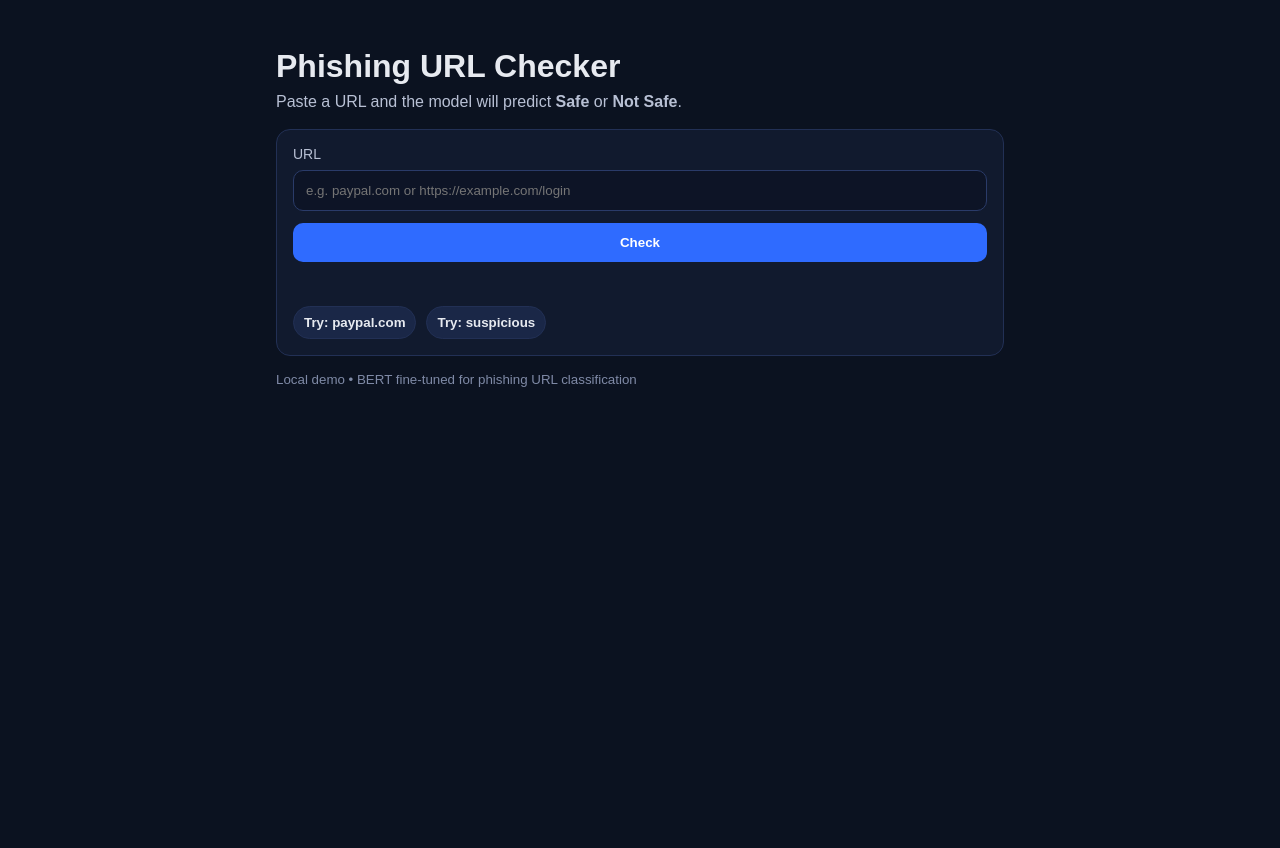
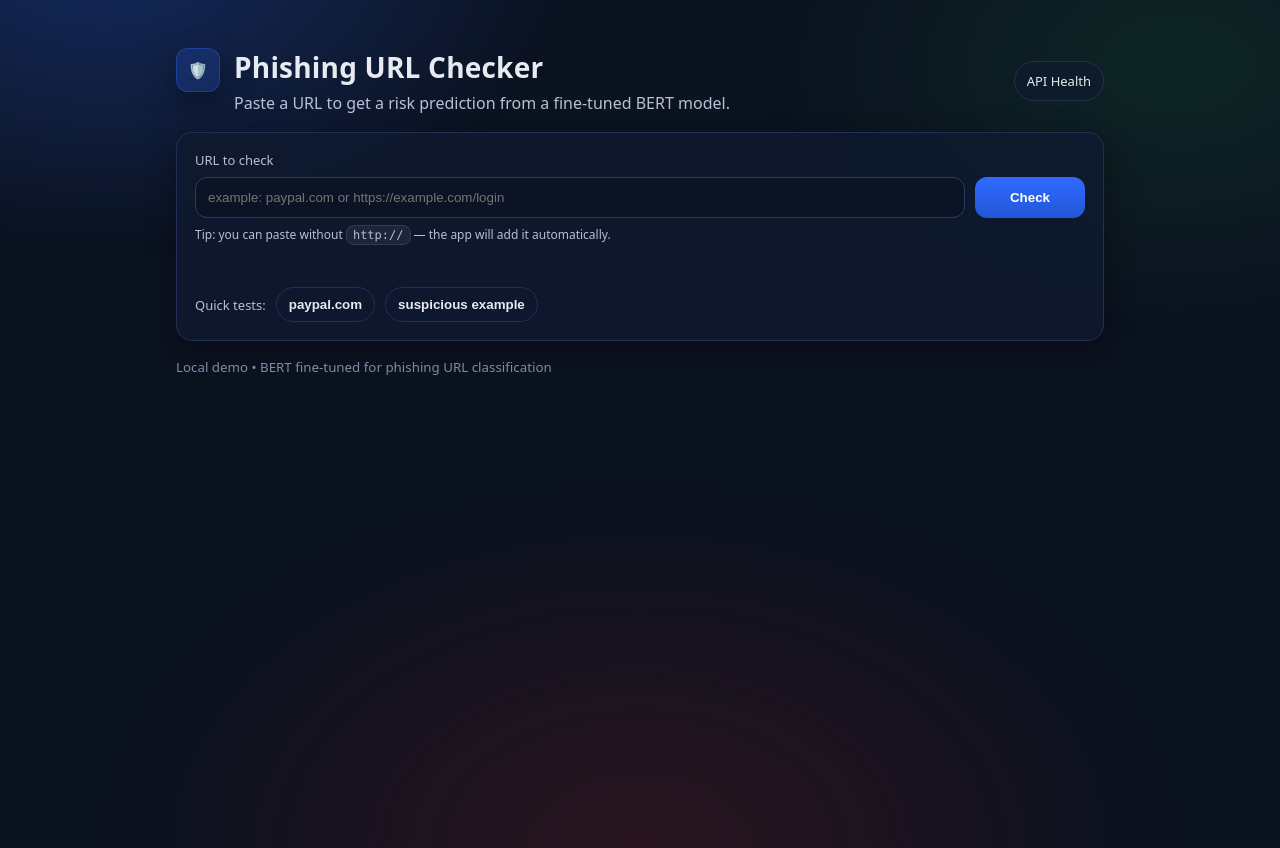
Before and after one commit to akrourmoh/phishing-url-detector, a Flask app: page / in a window 1280 px wide. Before the commit the page ends 387 px from the top, so only its background shows below. Run offline with Flask 3, Linux system fonts and the light colour scheme.

Commit message:
changing designe

```diff
--- a/static/app.js
+++ b/static/app.js
@@ -1,3 +1,5 @@
+// static/app.js
+
 const urlInput = document.getElementById("urlInput");
 const checkBtn = document.getElementById("checkBtn");
 const statusEl = document.getElementById("status");
@@ -9,21 +11,37 @@ const pSafeEl = document.getElementById("pSafe");
 const pNotSafeEl = document.getElementById("pNotSafe");
 const deviceEl = document.getElementById("device");
 
+// New UI progress bars (from the improved HTML)
+const safeFillEl = document.getElementById("safeFill");
+const notSafeFillEl = document.getElementById("notSafeFill");
+
 function setLoading(isLoading) {
   checkBtn.disabled = isLoading;
   statusEl.textContent = isLoading ? "Checking..." : "";
 }
 
+function toPct(prob) {
+  const n = Number(prob);
+  if (!Number.isFinite(n)) return 0;
+  return Math.max(0, Math.min(100, n * 100));
+}
+
 function showResult(data) {
   resultEl.classList.remove("hidden");
 
+  // Badge
   badgeEl.textContent = data.label;
   badgeEl.className = "badge " + (data.label === "Safe" ? "safe" : "notsafe");
 
+  // Metrics
   confidenceEl.textContent = data.confidence;
   pSafeEl.textContent = data.prob_safe;
   pNotSafeEl.textContent = data.prob_not_safe;
   deviceEl.textContent = data.device || "";
+
+  // Progress bars
+  if (safeFillEl) safeFillEl.style.width = toPct(data.prob_safe) + "%";
+  if (notSafeFillEl) notSafeFillEl.style.width = toPct(data.prob_not_safe) + "%";
 }
 
 async function predict(url) {
@@ -38,7 +56,7 @@ async function predict(url) {
   return data;
 }
 
-checkBtn.addEventListener("click", async () => {
+async function handleCheck() {
   const url = urlInput.value.trim();
   resultEl.classList.add("hidden");
 
@@ -57,13 +75,20 @@ checkBtn.addEventListener("click", async () => {
   } finally {
     setLoading(false);
   }
+}
+
+checkBtn.addEventListener("click", handleCheck);
+
+// Submit on Enter
+urlInput.addEventListener("keydown", (e) => {
+  if (e.key === "Enter") handleCheck();
 });
 
 // Example chips
 document.querySelectorAll(".chip").forEach(btn => {
-  btn.addEventListener("click", async () => {
+  btn.addEventListener("click", () => {
     const u = btn.getAttribute("data-url");
     urlInput.value = u;
-    checkBtn.click();
+    handleCheck();
   });
 });
--- a/static/style.css
+++ b/static/style.css
@@ -1,119 +1,300 @@
-* { box-sizing: border-box; }
-
-body {
-  margin: 0;
-  font-family: Arial, sans-serif;
-  background: #0b1220;
-  color: #e7eaf0;
+:root{
+  --bg:#0b1220;
+  --panel:#0f1930cc;
+  --card:#0f1930;
+  --text:#e7eaf0;
+  --muted:#b8c0d4;
+  --line:#223055;
+  --line2:#2a3b69;
+  --primary:#2f6bff;
+  --good:#1c7f3a;
+  --bad:#b42318;
+  --shadow: 0 10px 30px rgba(0,0,0,.35);
+  --radius: 16px;
 }
 
-.container {
-  max-width: 760px;
+*{ box-sizing:border-box; }
+html,body{ height:100%; }
+body{
+  margin:0;
+  font-family: ui-sans-serif, system-ui, -apple-system, Segoe UI, Roboto, Arial, "Apple Color Emoji","Segoe UI Emoji";
+  background: var(--bg);
+  color: var(--text);
+  overflow-x:hidden;
+}
+
+.bg{
+  position:fixed;
+  inset:-20%;
+  background:
+    radial-gradient(800px 500px at 20% 10%, rgba(47,107,255,.28), transparent 60%),
+    radial-gradient(700px 450px at 80% 20%, rgba(28,127,58,.18), transparent 60%),
+    radial-gradient(900px 600px at 50% 90%, rgba(180,35,24,.18), transparent 60%);
+  filter: blur(10px);
+  z-index:-1;
+}
+
+.wrap{
+  max-width: 960px;
   margin: 48px auto;
   padding: 0 16px;
 }
 
-h1 { margin: 0 0 8px; }
-.sub { margin: 0 0 18px; color: #b8c0d4; }
-
-.card {
-  background: #111a2e;
-  border: 1px solid #223055;
-  border-radius: 14px;
-  padding: 16px;
+.header{
+  display:flex;
+  align-items:center;
+  justify-content:space-between;
+  gap: 16px;
+  margin-bottom: 18px;
 }
 
-.label {
-  display: block;
+.brand{
+  display:flex;
+  align-items:flex-start;
+  gap: 14px;
+}
+
+.logo{
+  width: 44px;
+  height: 44px;
+  border-radius: 12px;
+  display:grid;
+  place-items:center;
+  background: rgba(47,107,255,.18);
+  border: 1px solid rgba(47,107,255,.35);
+  box-shadow: var(--shadow);
+}
+
+h1{
+  font-size: 28px;
+  margin: 0;
+  letter-spacing: .2px;
+}
+
+.sub{
+  margin: 6px 0 0;
+  color: var(--muted);
+  max-width: 60ch;
+}
+
+.pill{
+  text-decoration:none;
+  color: var(--text);
+  font-size: 13px;
+  padding: 10px 12px;
+  border-radius: 999px;
+  border: 1px solid var(--line);
+  background: rgba(15,25,48,.6);
+}
+
+.panel{
+  background: var(--panel);
+  border: 1px solid var(--line);
+  border-radius: var(--radius);
+  padding: 18px;
+  box-shadow: var(--shadow);
+}
+
+.field{ margin-bottom: 10px; }
+
+.label{
+  display:block;
+  color: var(--muted);
+  font-size: 13px;
   margin-bottom: 8px;
-  color: #b8c0d4;
+}
+
+.inputRow{
+  display:flex;
+  gap: 10px;
+}
+
+input{
+  width:100%;
+  padding: 12px 12px;
+  border-radius: 12px;
+  border: 1px solid var(--line2);
+  background: rgba(11,18,32,.6);
+  color: var(--text);
+  outline:none;
+}
+
+input:focus{
+  border-color: rgba(47,107,255,.7);
+  box-shadow: 0 0 0 3px rgba(47,107,255,.18);
+}
+
+button{
+  border:0;
+  border-radius: 12px;
+  padding: 12px 14px;
+  cursor:pointer;
+  font-weight: 700;
+  color: #fff;
+}
+
+.primary{
+  background: linear-gradient(180deg, rgba(47,107,255,1), rgba(34,86,215,1));
+  min-width: 110px;
+}
+
+button:disabled{
+  opacity:.7;
+  cursor:not-allowed;
+}
+
+.hint{
+  margin: 8px 0 0;
+  color: var(--muted);
+  font-size: 12px;
+}
+
+.hint code{
+  font-family: ui-monospace, SFMono-Regular, Menlo, Monaco, Consolas, "Liberation Mono", monospace;
+  background: rgba(255,255,255,.06);
+  padding: 2px 6px;
+  border-radius: 8px;
+  border: 1px solid rgba(255,255,255,.10);
+}
+
+.status{
+  margin-top: 10px;
+  min-height: 20px;
+  color: var(--muted);
   font-size: 14px;
 }
 
-input {
-  width: 100%;
-  padding: 12px;
-  border-radius: 10px;
-  border: 1px solid #2a3b69;
-  background: #0d1426;
-  color: #e7eaf0;
-  outline: none;
+.result{
+  margin-top: 14px;
+  padding: 14px;
+  border-radius: 14px;
+  border: 1px solid var(--line);
+  background: rgba(11,18,32,.55);
 }
 
-button {
-  margin-top: 12px;
-  width: 100%;
-  padding: 12px;
-  border: 0;
-  border-radius: 10px;
-  cursor: pointer;
-  background: #2f6bff;
-  color: white;
-  font-weight: bold;
+.hidden{ display:none; }
+
+.resultTop{
+  display:flex;
+  gap: 18px;
+  justify-content:space-between;
+  align-items:flex-start;
+  flex-wrap: wrap;
 }
 
-button:disabled {
-  opacity: 0.7;
-  cursor: not-allowed;
+.badgeWrap{
+  display:flex;
+  flex-direction:column;
+  gap: 10px;
+  min-width: 220px;
 }
 
-.status {
-  margin-top: 12px;
-  min-height: 20px;
-  color: #b8c0d4;
+.badge{
+  display:inline-flex;
+  align-items:center;
+  gap: 8px;
+  font-weight: 800;
+  padding: 8px 12px;
+  border-radius: 999px;
+  width: fit-content;
+  border: 1px solid rgba(255,255,255,.12);
 }
 
-.result {
-  margin-top: 14px;
-  padding: 12px;
-  border-radius: 10px;
-  border: 1px solid #223055;
-  background: #0d1426;
+.badge.safe{
+  background: rgba(28,127,58,.18);
+  border-color: rgba(28,127,58,.35);
 }
 
-.hidden { display: none; }
-
-.badge {
-  display: inline-block;
-  padding: 6px 10px;
-  border-radius: 999px;
-  font-weight: bold;
-  margin-bottom: 10px;
+.badge.notsafe{
+  background: rgba(180,35,24,.18);
+  border-color: rgba(180,35,24,.35);
 }
 
-.badge.safe { background: #1c7f3a; }
-.badge.notsafe { background: #b42318; }
-
-.grid { display: grid; gap: 8px; }
-.row {
-  display: flex;
-  justify-content: space-between;
-  gap: 14px;
-  padding: 8px;
-  border: 1px solid #223055;
-  border-radius: 10px;
+.confidence{
+  display:flex;
+  justify-content:space-between;
+  gap: 12px;
+  padding: 10px 12px;
+  border: 1px solid var(--line);
+  border-radius: 12px;
+  background: rgba(15,25,48,.55);
 }
 
-.k { color: #b8c0d4; }
-
-.examples {
-  margin-top: 12px;
-  display: flex;
+.bars{
+  flex: 1;
+  min-width: 320px;
+  display:flex;
+  flex-direction:column;
   gap: 10px;
 }
 
-.chip {
-  width: auto;
-  margin-top: 0;
-  padding: 8px 10px;
-  border-radius: 999px;
-  background: #1a2747;
-  border: 1px solid #223055;
-  color: #e7eaf0;
-  font-weight: 600;
+.barRow{
+  display:grid;
+  grid-template-columns: 90px 1fr 90px;
+  gap: 10px;
+  align-items:center;
 }
 
-footer {
+.bar{
+  height: 10px;
+  border-radius: 999px;
+  border: 1px solid rgba(255,255,255,.10);
+  background: rgba(255,255,255,.06);
+  overflow:hidden;
+}
+
+.fill{
+  height: 100%;
+  width: 0%;
+  background: rgba(28,127,58,.9);
+  border-radius: 999px;
+  transition: width .25s ease;
+}
+
+.fill.danger{
+  background: rgba(180,35,24,.9);
+}
+
+.meta{
+  margin-top: 12px;
+  display:grid;
+  grid-template-columns: 1fr 2fr;
+  gap: 10px;
+}
+
+.metaItem{
+  padding: 10px 12px;
+  border: 1px solid var(--line);
+  border-radius: 12px;
+  background: rgba(15,25,48,.55);
+  display:flex;
+  justify-content:space-between;
+  gap: 12px;
+}
+
+.k{ color: var(--muted); font-size: 13px; }
+.v{ font-weight: 700; }
+.mono{ font-family: ui-monospace, SFMono-Regular, Menlo, Monaco, Consolas, "Liberation Mono", monospace; }
+
+.examples{
+  margin-top: 14px;
+  display:flex;
+  gap: 10px;
+  align-items:center;
+  flex-wrap: wrap;
+}
+
+.chip{
+  width:auto;
+  padding: 9px 12px;
+  border-radius: 999px;
+  background: rgba(15,25,48,.65);
+  border: 1px solid var(--line);
+  color: var(--text);
+  font-weight: 700;
+}
+
+.footer{
   margin-top: 14px;
   color: #7f8aa6;
 }
--- a/templates/index.html
+++ b/templates/index.html
@@ -7,39 +7,85 @@
   <link rel="stylesheet" href="{{ url_for('static', filename='style.css') }}">
 </head>
 <body>
-  <div class="container">
-    <h1>Phishing URL Checker</h1>
-    <p class="sub">Paste a URL and the model will predict <b>Safe</b> or <b>Not Safe</b>.</p>
+  <div class="bg"></div>
 
-    <div class="card">
-      <label class="label" for="urlInput">URL</label>
-      <input id="urlInput" type="text" placeholder="e.g. paypal.com or https://example.com/login" />
+  <main class="wrap">
+    <header class="header">
+      <div class="brand">
+        <div class="logo" aria-hidden="true">🛡️</div>
+        <div>
+          <h1>Phishing URL Checker</h1>
+          <p class="sub">Paste a URL to get a risk prediction from a fine-tuned BERT model.</p>
+        </div>
+      </div>
+      <a class="pill" href="/api/health" target="_blank" rel="noreferrer">API Health</a>
+    </header>
 
-      <button id="checkBtn">Check</button>
+    <section class="panel">
+      <div class="field">
+        <label class="label" for="urlInput">URL to check</label>
+        <div class="inputRow">
+          <input id="urlInput" type="text" autocomplete="off"
+                 placeholder="example: paypal.com or https://example.com/login" />
+          <button id="checkBtn" class="primary">Check</button>
+        </div>
+        <p class="hint">Tip: you can paste without <code>http://</code> — the app will add it automatically.</p>
+      </div>
 
-      <div id="status" class="status"></div>
+      <div id="status" class="status" role="status" aria-live="polite"></div>
 
-      <div id="result" class="result hidden">
-        <div id="badge" class="badge"></div>
+      <div id="result" class="result hidden" aria-live="polite">
+        <div class="resultTop">
+          <div class="badgeWrap">
+            <div class="badge" id="badge"></div>
+            <div class="confidence">
+              <span class="k">Confidence</span>
+              <span id="confidence" class="v"></span>
+            </div>
+          </div>
 
-        <div class="grid">
-          <div class="row"><span class="k">Confidence</span><span id="confidence"></span></div>
-          <div class="row"><span class="k">P(Safe)</span><span id="pSafe"></span></div>
-          <div class="row"><span class="k">P(Not Safe)</span><span id="pNotSafe"></span></div>
-          <div class="row"><span class="k">Device</span><span id="device"></span></div>
+          <div class="bars">
+            <div class="barRow">
+              <span class="k">Safe</span>
+              <div class="bar">
+                <div class="fill" id="safeFill" style="width:0%"></div>
+              </div>
+              <span id="pSafe" class="v mono"></span>
+            </div>
+
+            <div class="barRow">
+              <span class="k">Not Safe</span>
+              <div class="bar">
+                <div class="fill danger" id="notSafeFill" style="width:0%"></div>
+              </div>
+              <span id="pNotSafe" class="v mono"></span>
+            </div>
+          </div>
+        </div>
+
+        <div class="meta">
+          <div class="metaItem">
+            <span class="k">Device</span>
+            <span id="device" class="v mono"></span>
+          </div>
+          <div class="metaItem">
+            <span class="k">Note</span>
+            <span class="v">Predictions are probabilistic; always verify suspicious links.</span>
+          </div>
         </div>
       </div>
 
       <div class="examples">
-        <button class="chip" data-url="paypal.com">Try: paypal.com</button>
-        <button class="chip" data-url="secure-paypal.verify.ru/login">Try: suspicious</button>
+        <span class="k">Quick tests:</span>
+        <button class="chip" data-url="paypal.com">paypal.com</button>
+        <button class="chip" data-url="secure-paypal.verify.ru/login">suspicious example</button>
       </div>
-    </div>
+    </section>
 
-    <footer>
+    <footer class="footer">
       <small>Local demo • BERT fine-tuned for phishing URL classification</small>
     </footer>
-  </div>
+  </main>
 
   <script src="{{ url_for('static', filename='app.js') }}"></script>
 </body>
```
